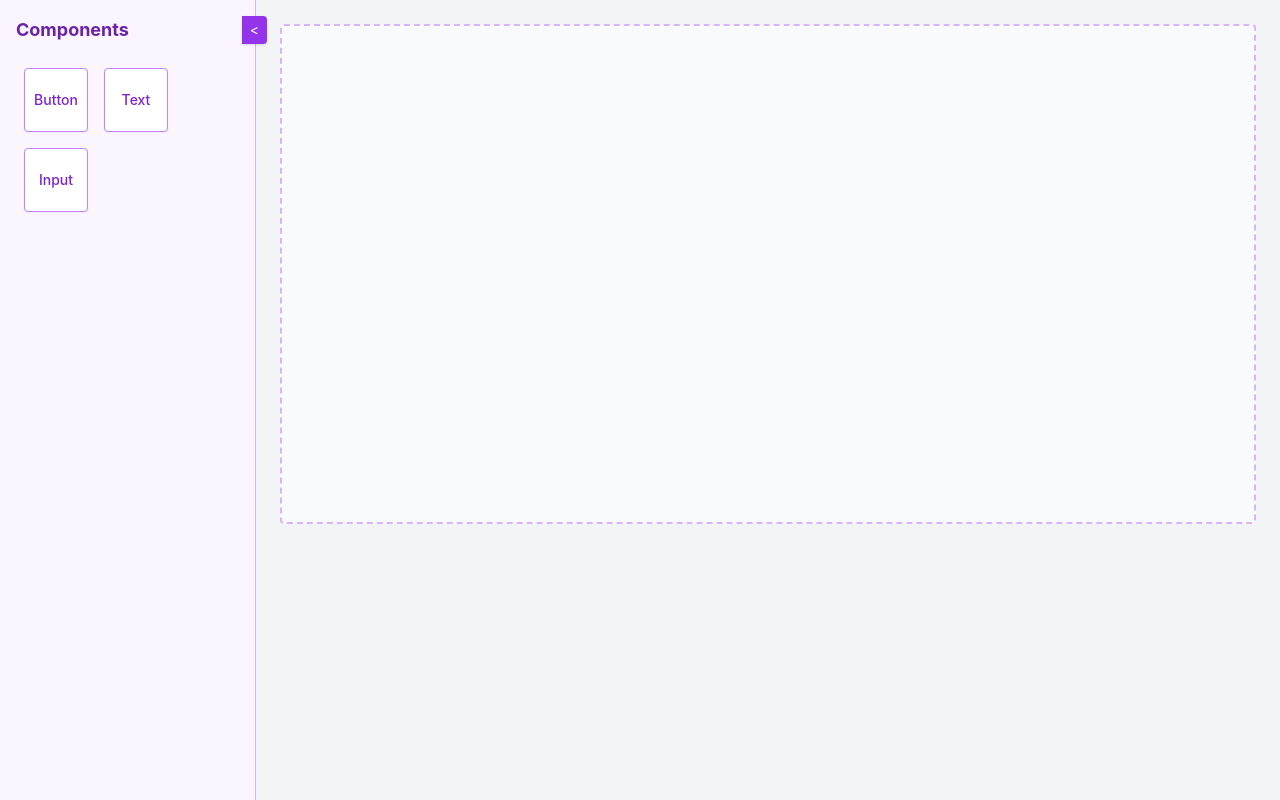
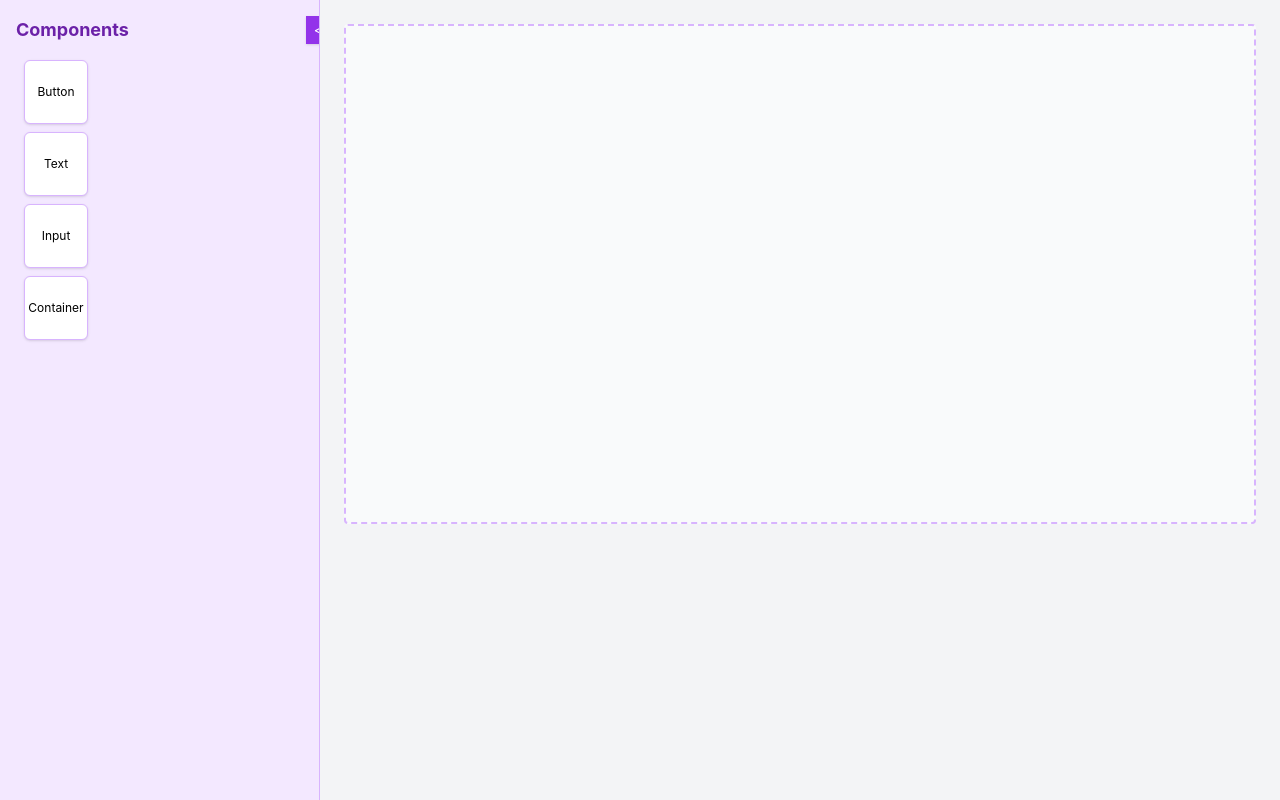
Before and after one commit to OHalvorson77/Interactive_Web_Builder, a React (Create React App) app in the folder ui_builder/: page / in a window 1280 px wide. Built offline with nearby package versions, Linux system fonts and the light colour scheme.

Commit message:
Commiting ability to customize

```diff
--- a/ui_builder/package.json
+++ b/ui_builder/package.json
@@ -7,6 +7,7 @@
     "@testing-library/jest-dom": "^6.6.4",
     "@testing-library/react": "^16.3.0",
     "@testing-library/user-event": "^13.5.0",
+    "clsx": "^2.1.1",
     "react": "^19.1.0",
     "react-dnd": "^16.0.1",
     "react-dnd-html5-backend": "^16.0.1",
--- a/ui_builder/src/App.js
+++ b/ui_builder/src/App.js
@@ -1,11 +1,13 @@
 import React, { useState } from "react";
 import { DndProvider, useDrag, useDrop } from "react-dnd";
 import { HTML5Backend } from "react-dnd-html5-backend";
+import clsx from "clsx";
 
 const COMPONENTS = [
   { type: "button", label: "Button" },
   { type: "text", label: "Text" },
   { type: "input", label: "Input" },
+  { type: "container", label: "Container" },
 ];
 
 const DraggableComponent = ({ component }) => {
@@ -18,29 +20,33 @@ const DraggableComponent = ({ component }) => {
   return (
     <div
       ref={drag}
-      className="w-16 h-16 flex items-center justify-center m-2 border border-purple-400 rounded bg-white hover:bg-purple-100 cursor-move shadow-sm transition"
+      className="w-16 h-16 m-2 flex items-center justify-center border border-purple-300 rounded-md cursor-move bg-white shadow hover:bg-purple-100 transition text-xs text-center"
       style={{ opacity: isDragging ? 0.5 : 1 }}
     >
-      <span className="text-purple-700 text-sm text-center font-medium">{component.label}</span>
+      {component.label}
     </div>
   );
 };
 
-const DroppableCanvas = ({ droppedComponents, onDrop }) => {
-  const [, drop] = useDrop(() => ({
-    accept: "component",
-    drop: (item) => onDrop(item.component),
-  }));
+const CanvasComponent = ({ item, index, onClick, isSelected }) => {
+  const baseStyle = "mb-3 p-2 rounded shadow cursor-pointer transition";
+  const style = {
+    width: item.width + "%",
+    height: item.height + "px",
+    backgroundColor: item.backgroundColor || "white",
+  };
 
   return (
     <div
-      ref={drop}
-      className="flex-1 min-h-[500px] border-2 border-dashed border-purple-300 bg-gray-50 p-4 rounded"
+      className={clsx(baseStyle, isSelected ? "ring-2 ring-purple-500" : "")}
+      style={style}
+      onClick={(e) => {
+        e.stopPropagation();
+        onClick(index);
+      }}
     >
-      {droppedComponents.map((item, index) => (
-        <div key={index} className="mb-3">
       {item.type === "button" && (
-            <button className="px-4 py-2 bg-purple-600 text-white rounded shadow hover:bg-purple-700 transition">
+        <button className="px-4 py-2 bg-purple-600 text-white rounded w-full h-full">
           Button
         </button>
       )}
@@ -50,11 +56,44 @@ const DroppableCanvas = ({ droppedComponents, onDrop }) => {
       {item.type === "input" && (
         <input
           type="text"
-              className="border border-purple-300 px-2 py-1 rounded w-full focus:outline-none focus:ring-2 focus:ring-purple-400"
+          className="border border-purple-300 px-2 py-1 rounded w-full"
           placeholder="Input field"
         />
       )}
+      {item.type === "container" && (
+        <div className="border border-dashed border-purple-400 h-full w-full flex items-center justify-center text-purple-400">
+          Container
         </div>
+      )}
+    </div>
+  );
+};
+
+const DroppableCanvas = ({
+  droppedComponents,
+  onDrop,
+  onSelect,
+  selectedIndex,
+}) => {
+  const [, drop] = useDrop(() => ({
+    accept: "component",
+    drop: (item) => onDrop(item.component),
+  }));
+
+  return (
+    <div
+      ref={drop}
+      className="flex-1 min-h-[500px] border-2 border-dashed border-purple-300 bg-gray-50 p-4 rounded overflow-y-auto"
+      onClick={() => onSelect(null)}
+    >
+      {droppedComponents.map((item, index) => (
+        <CanvasComponent
+          key={index}
+          item={item}
+          index={index}
+          onClick={onSelect}
+          isSelected={index === selectedIndex}
+        />
       ))}
     </div>
   );
@@ -63,22 +102,90 @@ const DroppableCanvas = ({ droppedComponents, onDrop }) => {
 export default function App() {
   const [droppedComponents, setDroppedComponents] = useState([]);
   const [showSidebar, setShowSidebar] = useState(true);
+  const [selectedIndex, setSelectedIndex] = useState(null);
 
   const handleDrop = (component) => {
-    setDroppedComponents((prev) => [...prev, component]);
+    setDroppedComponents((prev) => [
+      ...prev,
+      {
+        ...component,
+        width: 100,
+        height: 100,
+        backgroundColor: "#ffffff",
+      },
+    ]);
+  };
+
+  const updateSelectedComponent = (updates) => {
+    if (selectedIndex === null) return;
+    setDroppedComponents((prev) =>
+      prev.map((item, i) =>
+        i === selectedIndex ? { ...item, ...updates } : item
+      )
+    );
   };
 
   return (
     <DndProvider backend={HTML5Backend}>
       <div className="flex h-screen bg-gray-100 relative">
         {showSidebar && (
-          <div className="w-64 bg-purple-50 p-4 border-r border-purple-300 relative flex flex-col">
-            <h2 className="font-bold text-purple-800 text-lg mb-4">Components</h2>
-            <div className="flex flex-wrap">
-              {COMPONENTS.map((comp) => (
+          <div className="w-1/4 bg-purple-100 p-4 border-r border-purple-300 relative overflow-y-auto">
+            <h2 className="font-bold text-purple-800 text-lg mb-4">
+              {selectedIndex === null ? "Components" : "Inspector"}
+            </h2>
+
+            {selectedIndex === null
+              ? COMPONENTS.map((comp) => (
                   <DraggableComponent key={comp.type} component={comp} />
-              ))}
+                ))
+              : (
+                <>
+                  <div className="mb-4">
+                    <label className="block text-sm font-medium text-purple-700 mb-1">
+                      Width (%)
+                    </label>
+                    <input
+                      type="range"
+                      min={10}
+                      max={100}
+                      value={droppedComponents[selectedIndex].width}
+                      onChange={(e) =>
+                        updateSelectedComponent({ width: Number(e.target.value) })
+                      }
+                    />
                   </div>
+
+                  <div className="mb-4">
+                    <label className="block text-sm font-medium text-purple-700 mb-1">
+                      Height (px)
+                    </label>
+                    <input
+                      type="range"
+                      min={50}
+                      max={500}
+                      value={droppedComponents[selectedIndex].height}
+                      onChange={(e) =>
+                        updateSelectedComponent({ height: Number(e.target.value) })
+                      }
+                    />
+                  </div>
+
+                  <div className="mb-4">
+                    <label className="block text-sm font-medium text-purple-700 mb-1">
+                      Background Color
+                    </label>
+                    <input
+                      type="color"
+                      value={droppedComponents[selectedIndex].backgroundColor}
+                      onChange={(e) =>
+                        updateSelectedComponent({ backgroundColor: e.target.value })
+                      }
+                      className="w-full h-10 p-1 rounded"
+                    />
+                  </div>
+                </>
+              )}
+
             <button
               onClick={() => setShowSidebar(false)}
               className="absolute top-4 -right-3 bg-purple-600 hover:bg-purple-700 text-white px-2 py-1 text-sm rounded-r shadow"
@@ -91,16 +198,18 @@ export default function App() {
         {!showSidebar && (
           <button
             onClick={() => setShowSidebar(true)}
-            className="absolute top-4 left-0 bg-purple-600 hover:bg-purple-700 text-white px-2 py-1 text-sm rounded-r shadow z-10"
+            className="absolute top-4 left-0 bg-purple-600 hover:bg-purple-700 text-white px-2 py-1 text-sm rounded-r shadow z-50"
           >
             &gt;
           </button>
         )}
 
-        <div className="flex-1 p-6 overflow-auto">
+        <div className="flex-1 p-6">
           <DroppableCanvas
             droppedComponents={droppedComponents}
             onDrop={handleDrop}
+            onSelect={setSelectedIndex}
+            selectedIndex={selectedIndex}
           />
         </div>
       </div>
```
Also changed, not shown: 1 other file (tests, documents, lock files or other folders). Lines whose indentation alone changed are shown as unchanged.
